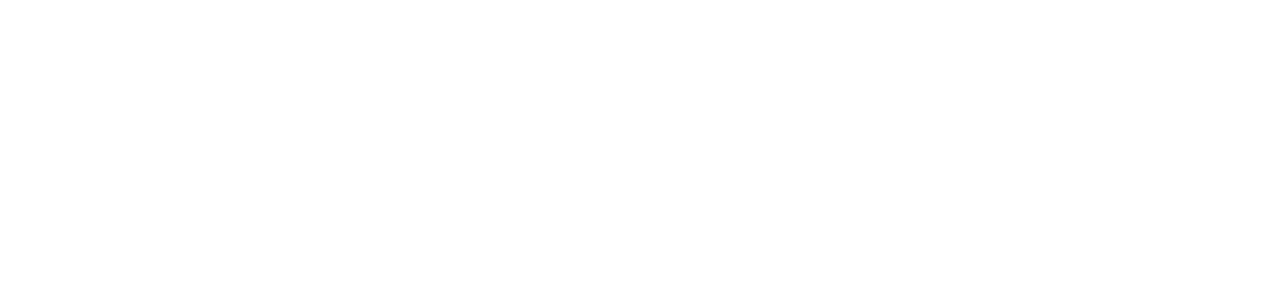
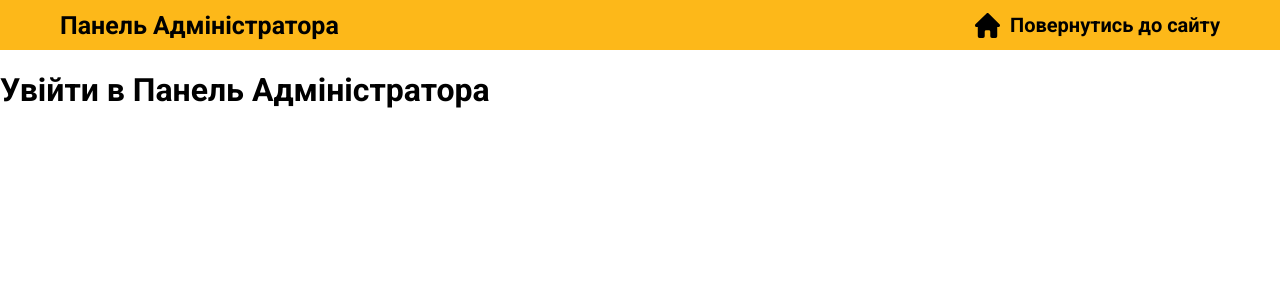
Before and after one commit to ReveinOFF/Autoparts-Project, a React (Create React App) app in the folder client/: page /admin/login in a window 1280 px wide. Before the commit this address had no page. Shown: the top 300 px of the page. Built offline with nearby package versions, Linux system fonts and the light colour scheme.

Commit message:
Added admin pages

```diff
--- a/client/src/App.jsx
+++ b/client/src/App.jsx
@@ -4,6 +4,9 @@
 import About from "./pages/about";
 import Login from "./pages/auth/login";
 import Registration from "./pages/auth/registration";
+import AdminLayout from "./components/admin/layout";
+import AdminLogin from "./pages/admin/auth/login";
+import AdminReg from "./pages/admin/auth/registration";
 
 export default function App() {
   return (
@@ -15,6 +18,10 @@
         <Route path="login" element={<Login />} />
         <Route path="registration" element={<Registration />} />
       </Route>
+      <Route path="admin" element={<AdminLayout />}>
+        <Route path="login" element={<AdminLogin />} />
+        <Route path="registration" element={<AdminReg />} />
+      </Route>
     </Routes>
   );
 }
--- /dev/null
+++ b/client/src/components/admin/header/header.module.css
@@ -0,0 +1,18 @@
+.header {
+  background: #fdb819;
+  height: 50px;
+  align-items: center;
+  padding-inline: 60px;
+}
+
+.header > div {
+  font-size: 25px;
+  font-weight: 700;
+}
+
+.header > a {
+  color: #000;
+  font-size: 20px;
+  font-weight: 700;
+  gap: 10px;
+}
--- /dev/null
+++ b/client/src/components/admin/header/index.jsx
@@ -0,0 +1,15 @@
+import styles from "./header.module.css";
+import homeImg from "../../../assets/images/auth/home.svg";
+import { Link } from "react-router-dom";
+
+export default function AdminHeader() {
+  return (
+    <header className={`${styles.header} flex-between`}>
+      <div>Панель Адміністратора</div>
+      <Link className="flex-full">
+        <img src={homeImg} alt="home" width={25} height={25} />
+        <div>Повернутись до сайту</div>
+      </Link>
+    </header>
+  );
+}
--- /dev/null
+++ b/client/src/components/admin/layout/index.jsx
@@ -0,0 +1,13 @@
+import { Outlet } from "react-router-dom";
+import AdminHeader from "../header";
+
+export default function AdminLayout() {
+  return (
+    <>
+      <AdminHeader />
+      <main>
+        <Outlet />
+      </main>
+    </>
+  );
+}
--- /dev/null
+++ b/client/src/pages/admin/auth/login/index.jsx
@@ -0,0 +1,9 @@
+import styles from "./login.module.css";
+
+export default function AdminLogin() {
+  return (
+    <div className={styles.block}>
+      <h1>Увійти в Панель Адміністратора</h1>
+    </div>
+  );
+}
--- /dev/null
+++ b/client/src/pages/admin/auth/registration/index.jsx
@@ -0,0 +1,3 @@
+export default function AdminReg() {
+  return <></>;
+}
```
Also changed, not shown: client/src/assets/images/auth/home.svg (added), client/src/pages/admin/auth/login/login.module.css (added).
